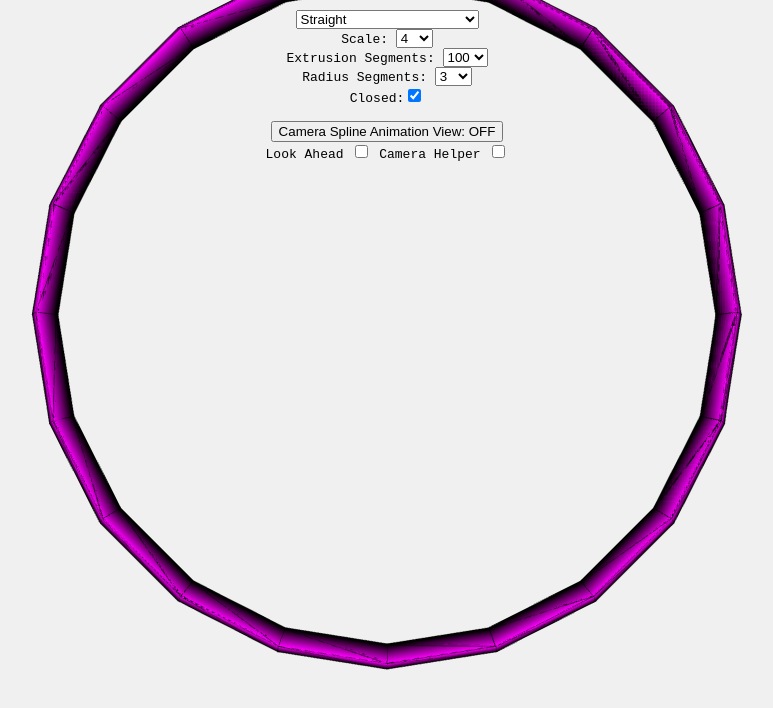
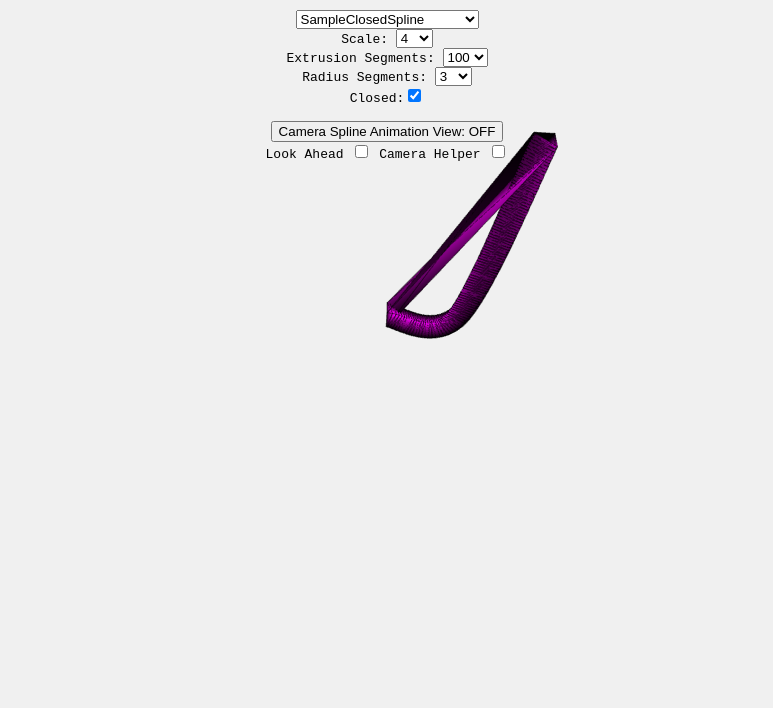
Before and after one commit to craighep/Dissertation, a website: page index.html in a window 1280 px wide. Shown: the whole page, without its empty margins (253-1026 px from the left). Drawn offline with Linux system fonts and the light colour scheme; animation ran at ten frames a second.

Commit message:
changes and additional vectors

```diff
--- a/index.html
+++ b/index.html
@@ -44,16 +44,9 @@
 		var pipeSpline = new THREE.SplineCurve3([
 				new THREE.Vector3(0, 10, -10), new THREE.Vector3(10, 0, -10), new THREE.Vector3(20, 0, 0), new THREE.Vector3(30, 0, 10), new THREE.Vector3(30, 0, 20), new THREE.Vector3(20, 0, 30), new THREE.Vector3(10, 0, 30), new THREE.Vector3(0, 0, 30), new THREE.Vector3(-10, 10, 30), new THREE.Vector3(-10, 20, 30), new THREE.Vector3(0, 30, 30), new THREE.Vector3(10, 30, 30), new THREE.Vector3(20, 30, 15), new THREE.Vector3(10, 30, 10), new THREE.Vector3(0, 30, 10), new THREE.Vector3(-10, 20, 10), new THREE.Vector3(-10, 10, 10), new THREE.Vector3(0, 0, 10), new THREE.Vector3(10, -10, 10), new THREE.Vector3(20, -15, 10), new THREE.Vector3(30, -15, 10), new THREE.Vector3(40, -15, 10), new THREE.Vector3(50, -15, 10), new THREE.Vector3(60, 0, 10), new THREE.Vector3(70, 0, 0), new THREE.Vector3(80, 0, 0), new THREE.Vector3(90, 0, 0), new THREE.Vector3(100, 0, 0)]);
 
-		var sampleClosedSpline = new THREE.ClosedSplineCurve3([
-			new THREE.Vector3(0, -40, -40),
-			new THREE.Vector3(0, 40, -40),
-			new THREE.Vector3(0, 140, -40),
-			new THREE.Vector3(0, 40, 40),
-			new THREE.Vector3(0, -40, 40),
-		]);
-
 		// Keep a dictionary of Curve instances
 		var splines = {
+			SampleClosedSpline: THREE.Curves.FFDegree(),
 			Straight: new THREE.Curves.Straight(),
 			GrannyKnot: new THREE.Curves.GrannyKnot(),
 			HeartCurve: new THREE.Curves.HeartCurve(3.5),
@@ -70,7 +63,6 @@
 			DecoratedTorusKnot5a: new THREE.Curves.DecoratedTorusKnot5a(),
 			DecoratedTorusKnot5c: new THREE.Curves.DecoratedTorusKnot5c(),
 			PipeSpline: pipeSpline,
-			SampleClosedSpline: sampleClosedSpline
 		};
 
 
--- a/js/CurveExtras.js
+++ b/js/CurveExtras.js
@@ -1,17 +1,4 @@
-/*
- * A bunch of parametric curves
- * @author zz85
- *
- * Formulas collected from various sources
- *	http://mathworld.wolfram.com/HeartCurve.html
- *	http://mathdl.maa.org/images/upload_library/23/stemkoski/knots/page6.html
- *	http://en.wikipedia.org/wiki/Viviani%27s_curve
- *	http://mathdl.maa.org/images/upload_library/23/stemkoski/knots/page4.html
- *	http://www.mi.sanu.ac.rs/vismath/taylorapril2011/Taylor.pdf
- *	http://prideout.net/blog/?p=44
- */
 
-// Lets define some curves
 THREE.Curves = {};
 
 
@@ -334,15 +321,27 @@ THREE.Curves.Straight = THREE.Curve.create(
 
   function(t) {
 
-    var a = 50; // radius
+    var a = 10; // radius
     var b = 150; //height
-    var t2 = 2 * Math.PI * t * b / 30;
-    var tx = Math.cos(t2) * a,
-      ty = Math.sin(t2) * a,
+   // var t2 = 2 * Math.PI * t * b / 30;
+    var tx = Math.cos(t) * a,
+      ty = Math.sin(t) * a,
       tz = t;
 
-    return new THREE.Vector3(tx, ty, tz);
+    return new THREE.Vector3(tx, ty, 0);
 
   }
 
 );
+
+THREE.Curves.FFDegree = THREE.Curve.create(
+
+	function(start) {
+		var angledLine = new THREE.SplineCurve3([
+			new THREE.Vector3(0, 0, 0),
+			new THREE.Vector3(10, 0, 0),
+		  	new THREE.Vector3(20, 20, 20)
+		]);
+		return angledLine;
+	}
+);
```
